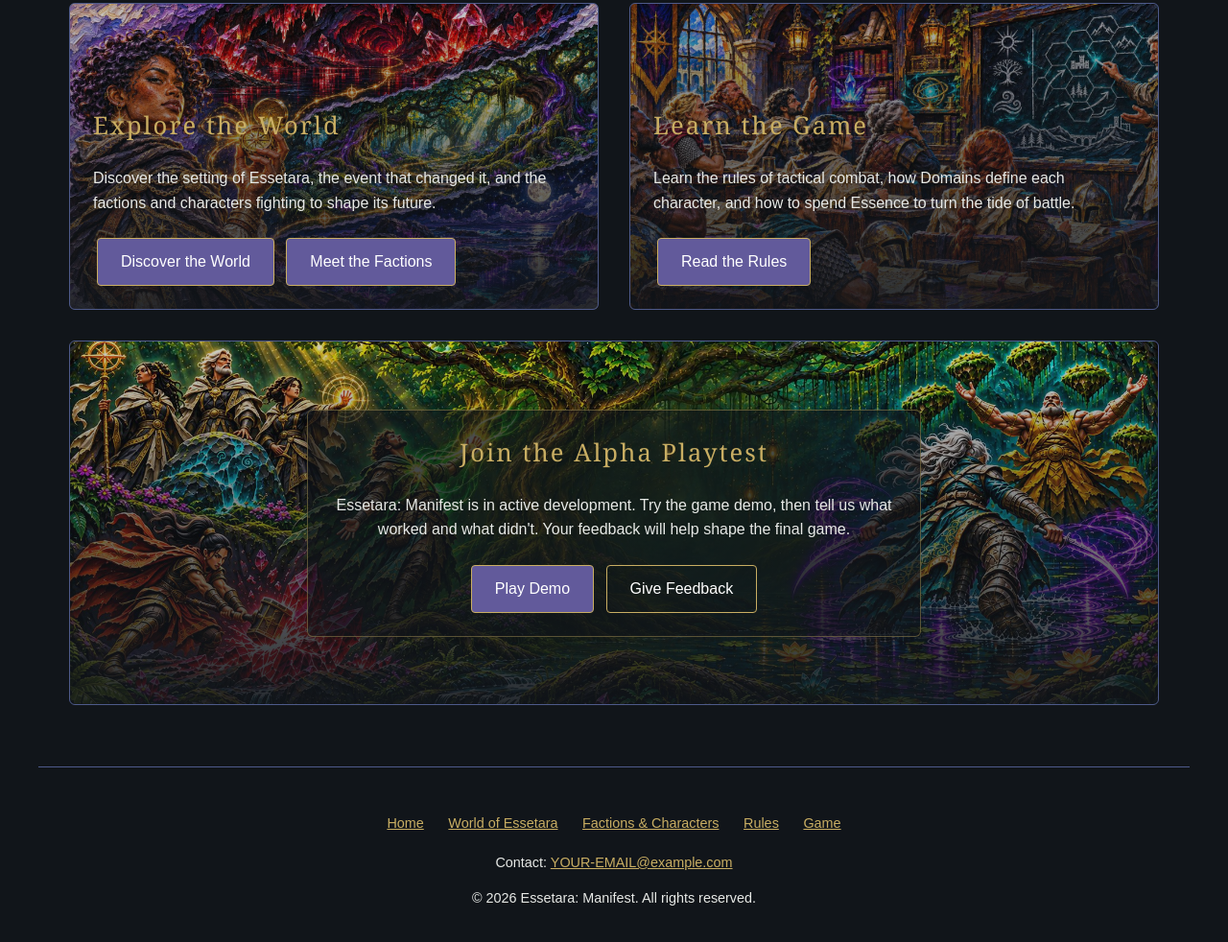
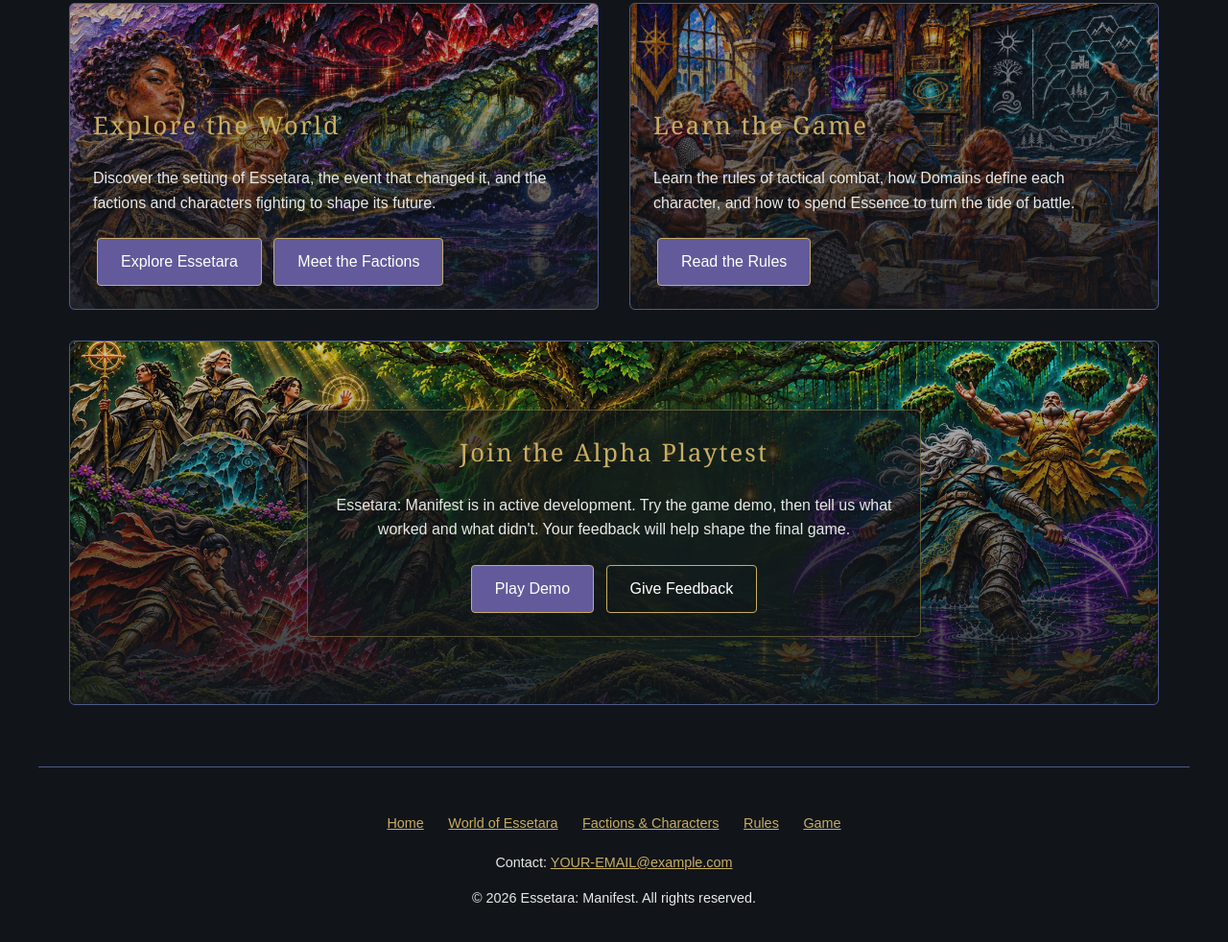
Before and after one commit to joshualburk/joshualburk.github.io, a plain HTML site: page index.html in a window 1280 px wide. Shown: the part 1446-2428 px from the top of the page at 96% size. Drawn offline with Linux system fonts and the light colour scheme.

Commit message:
Rename World button to Explore Essetara

```diff
--- a/index.html
+++ b/index.html
@@ -66,7 +66,7 @@
           <div class="card-text">
             <h2>Explore the World</h2>
             <p>Discover the setting of Essetara, the event that changed it, and the factions and characters fighting to shape its future.</p>
-            <a href="world.html" class="button">Discover the World</a>
+            <a href="world.html" class="button">Explore Essetara</a>
             <a href="factions.html" class="button">Meet the Factions</a>
           </div>
         </article>
```
